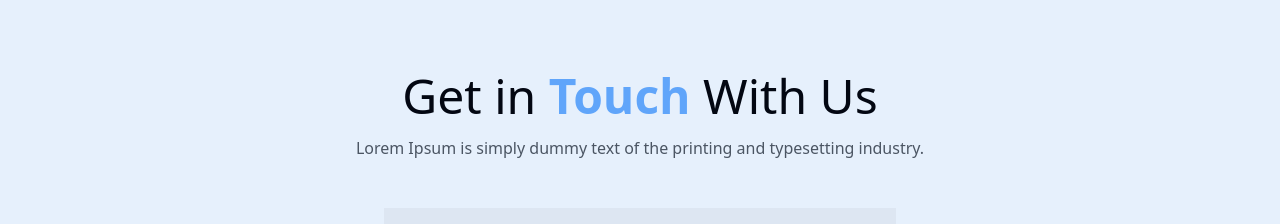
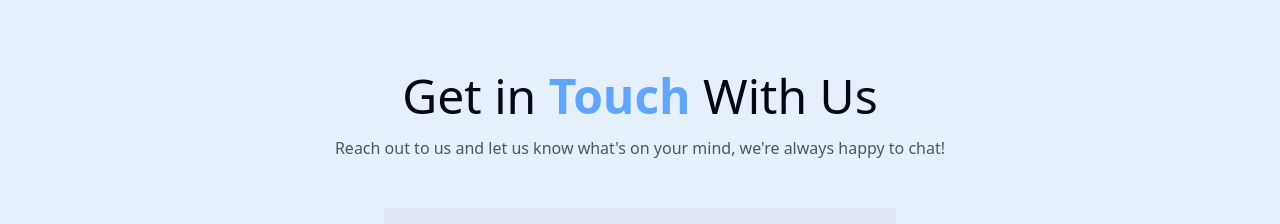
Before and after one commit to cfriedman2156/flowsense, a Next.js app: page / in a window 1280 px wide. Shown: the part 3880-4104 px from the top of the page. Built offline with nearby package versions, Linux system fonts and the light colour scheme; a web font is replaced by a local one.

Commit message:
Update contact.jsx

```diff
--- a/src/components/contact.jsx
+++ b/src/components/contact.jsx
@@ -46,7 +46,7 @@
             Get in <span className="text-blue-400 font-semibold">Touch</span> With Us
           </h2>
           <p className="text-gray-600">
-            Lorem Ipsum is simply dummy text of the printing and typesetting industry.
+            Reach out to us and let us know what's on your mind, we're always happy to chat!
           </p>
         </div>
 
```
